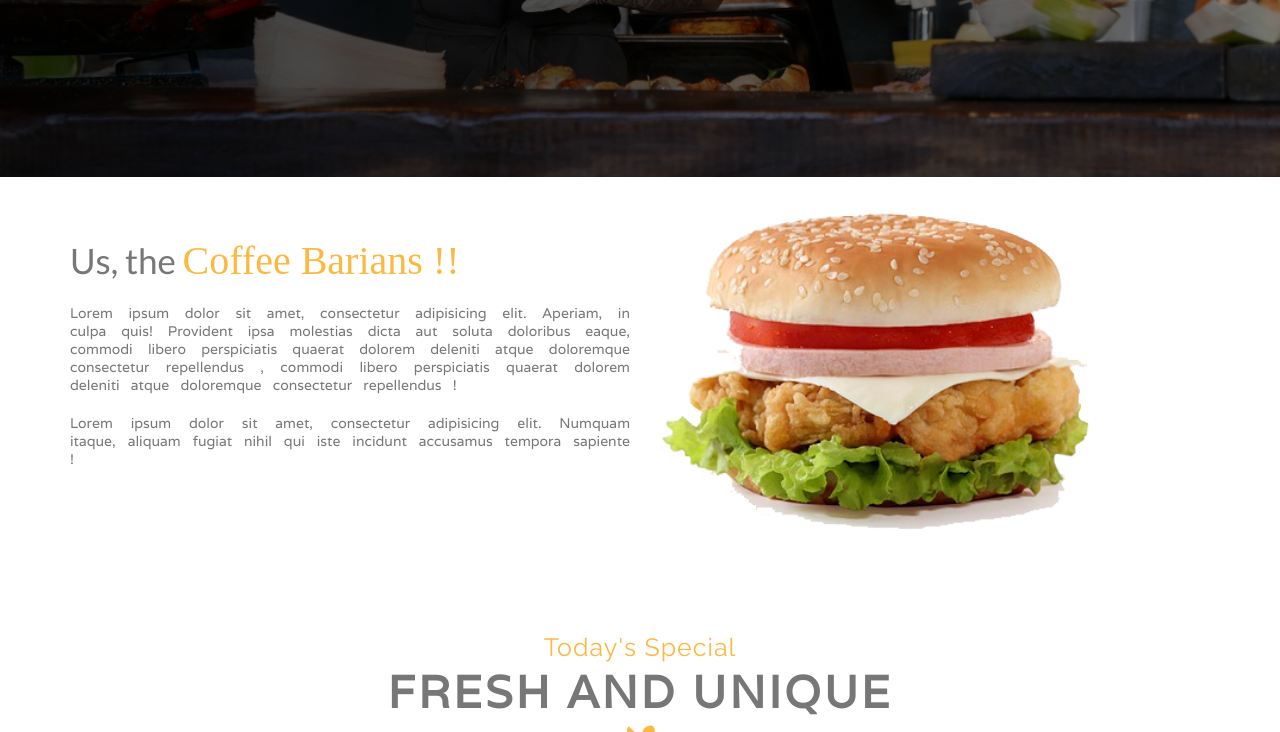
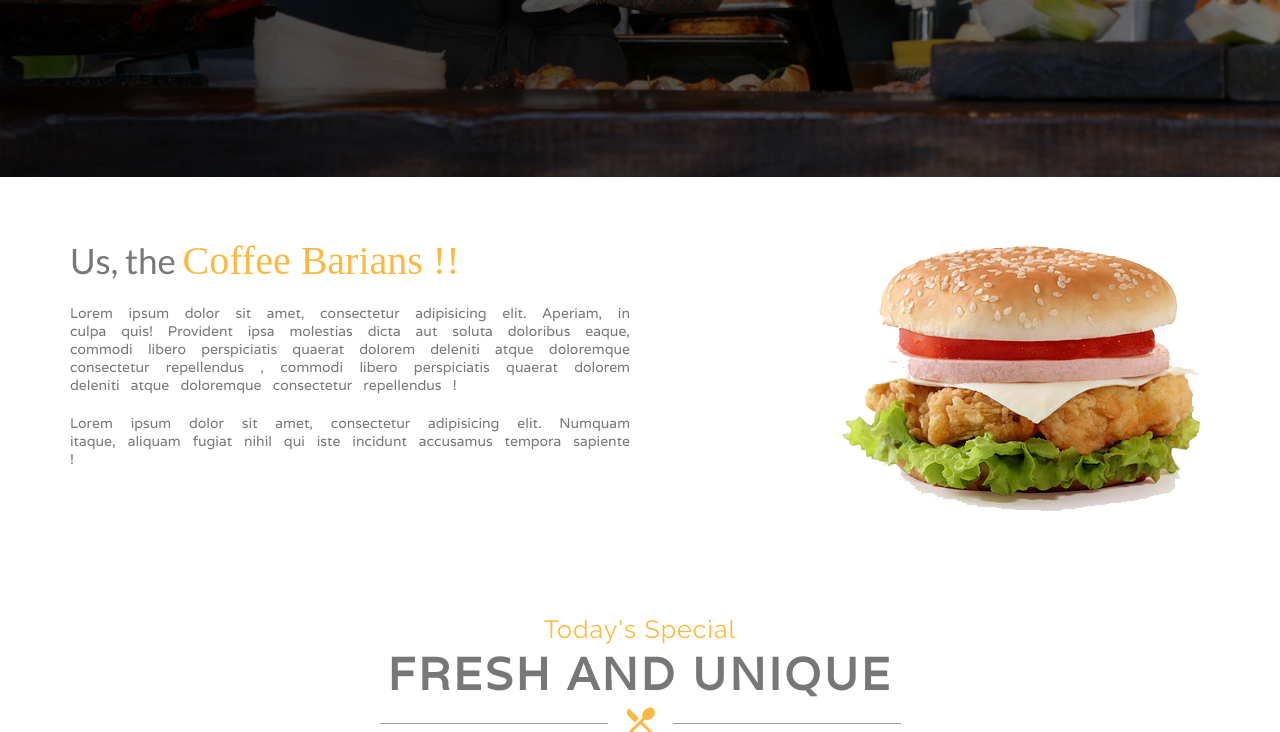
Before and after one commit to webtech-coding/coffee-corner, a website: page index.html in a window 1280 px wide. Shown: the part 463-1195 px from the top of the page. Drawn offline with nearby package versions, Linux system fonts and the light colour scheme; a web font is replaced by a local one.

Commit message:
description page updated

```diff
--- a/index.html
+++ b/index.html
@@ -82,9 +82,8 @@
                     <p class="text">Lorem ipsum dolor sit amet, consectetur adipisicing elit. Numquam itaque, aliquam fugiat nihil qui iste incidunt accusamus tempora sapiente !</p>
                 </div>
             </div>
-            <div class="col-1-of-2">
-                <img class="description__image" src="../img/burger.png">
-
+            <div class="col-1-of-2 description__image">
+                <img class="description__image-img" src="../img/burger.png">
             </div>
         </div>
     </section>
--- a/sass/component/_description.scss
+++ b/sass/component/_description.scss
@@ -28,7 +28,12 @@
     }
     &__image{
         text-align: right;
-         width:45rem;
+        margin-top: 3.5rem;
+        &--img{
+            width:45rem;
+
+        }
+
 
     }
 }
```
Also changed, not shown: css/main.css.
